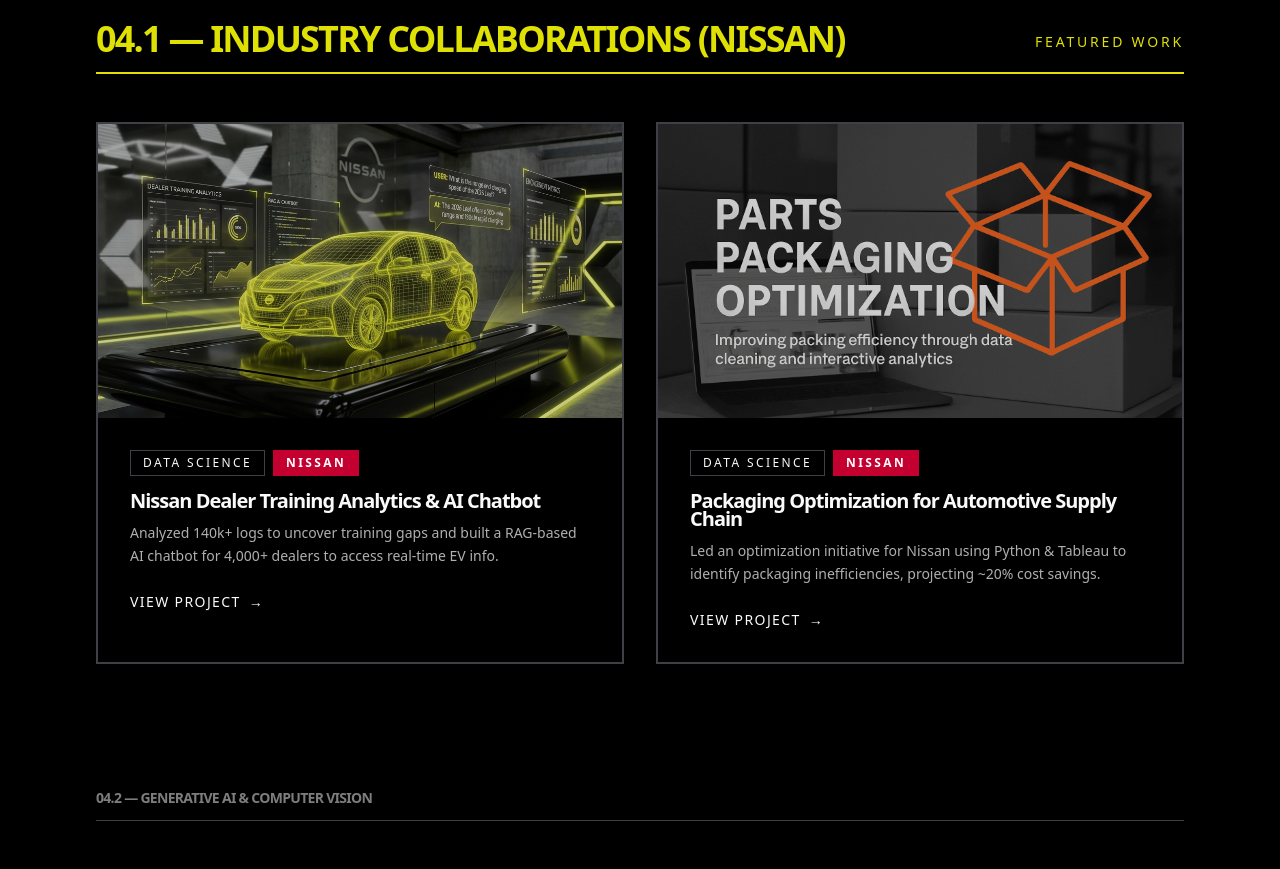
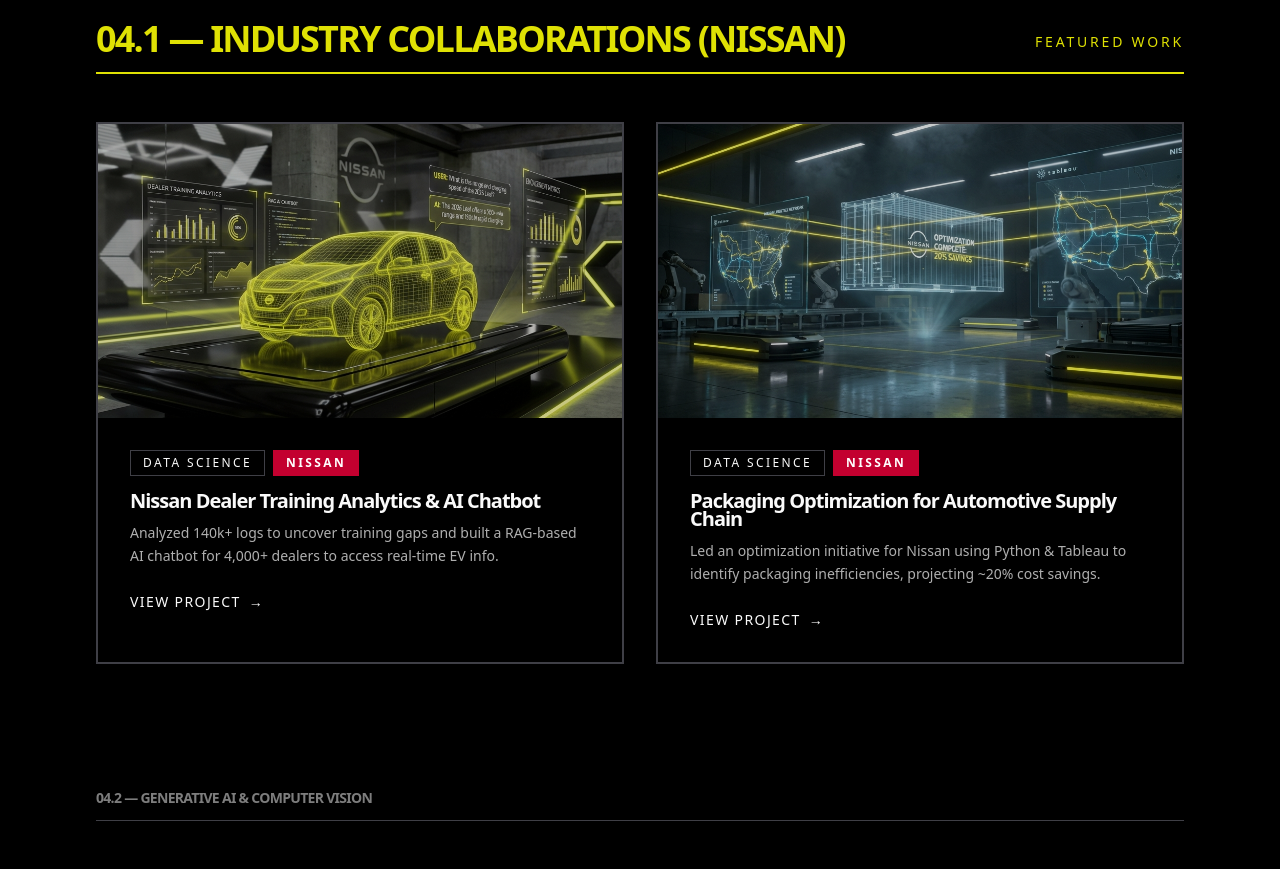
Before and after one commit to rroshann/rroshann.github.io, a Next.js app in the folder portfolio/: page / in a window 1280 px wide. Shown: the part 4320-5189 px from the top of the page. Built offline with nearby package versions, Linux system fonts and the light colour scheme.

Commit message:
feat(ui): add nissan packaging optimization thumbnail

```diff
--- a/portfolio/src/components/projects-section.tsx
+++ b/portfolio/src/components/projects-section.tsx
@@ -19,7 +19,8 @@
         description:
             "Led an optimization initiative for Nissan using Python & Tableau to identify packaging inefficiencies, projecting ~20% cost savings.",
         href: "/projects/nissan",
-        image: "/projects/nissan.jpg",
+        image: "/projects/nissan-packaging.jpg",
+        isNissan: true,
     },
 ];
 
```
Also changed, not shown: portfolio/public/projects/nissan-packaging.jpg (added), 1 other file (tests, documents, lock files or other folders).
